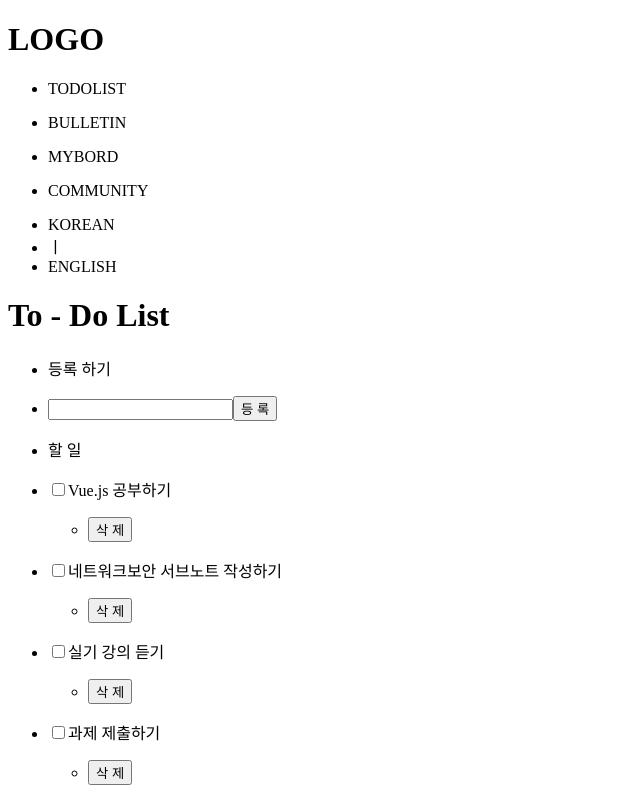
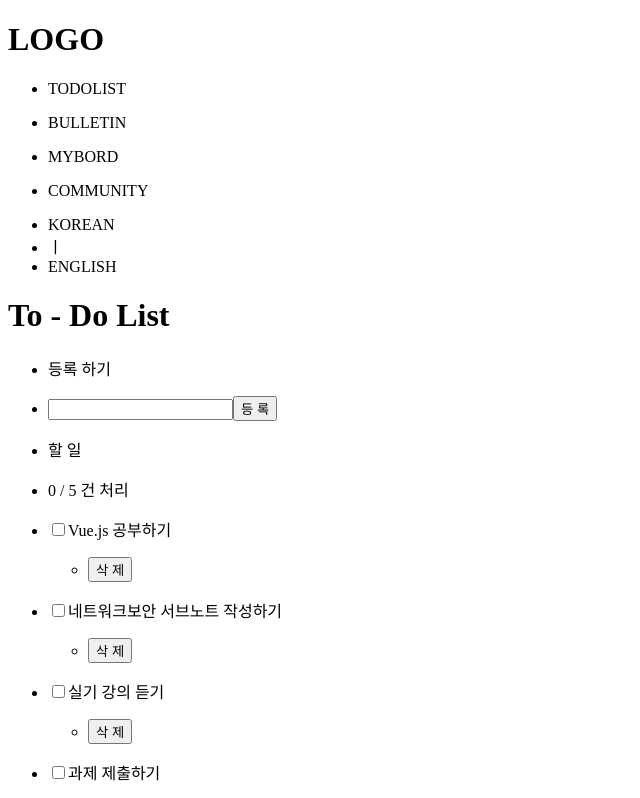
Before and after one commit to msyou999/Todo-list, a Vue app: page / in a window 1280 px wide. Shown: the top 798 px of the page, without its empty margins (0-640 px from the left). Built offline with nearby package versions, Linux system fonts and the light colour scheme; the HTML template or start-up script is replaced by a standard one.

Commit message:
feat: 완료 목록 갯수 출력

```diff
--- a/src/components/Todolist.vue
+++ b/src/components/Todolist.vue
@@ -6,6 +6,7 @@
 			<TodoInput @addTodo = "addTodo"> </TodoInput>
             <ul class="todo_list">
                 <li class="todo_list_tit"><p>할 일</p></li>
+				<li><p> {{ remaining }} / {{todolist.length }} 건 처리</p></li>
                 <li class="del_btn" v-for="(item,index) in todolist" :key="index">
                     <p :class="{doneStyle: item.done}">
                         <input type="checkbox" name="check1" v-model="item.done" >{{item.todo}}
@@ -40,6 +41,13 @@ export default {
 		]
 	}
   },
+  computed: {
+	  remaining() {
+		  return this.todolist.filter(function(val){
+				return val.done;
+		  }).length;
+	  }
+  },
   methods: {
 	  addTodo(val){
 		  this.todolist.push({done: false, todo:val});
```
